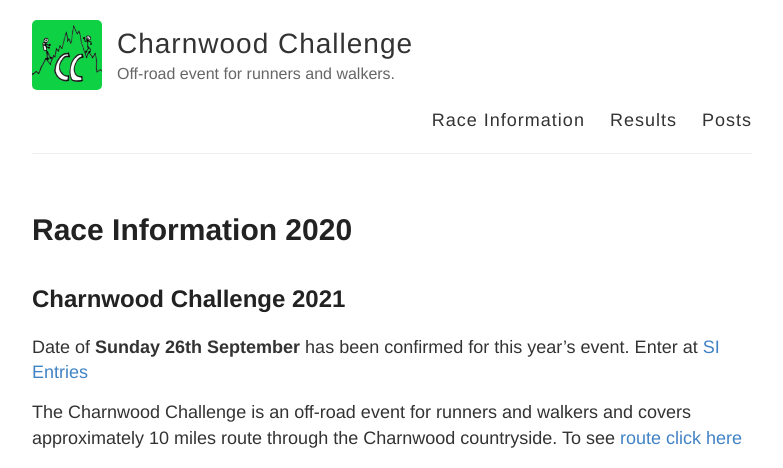
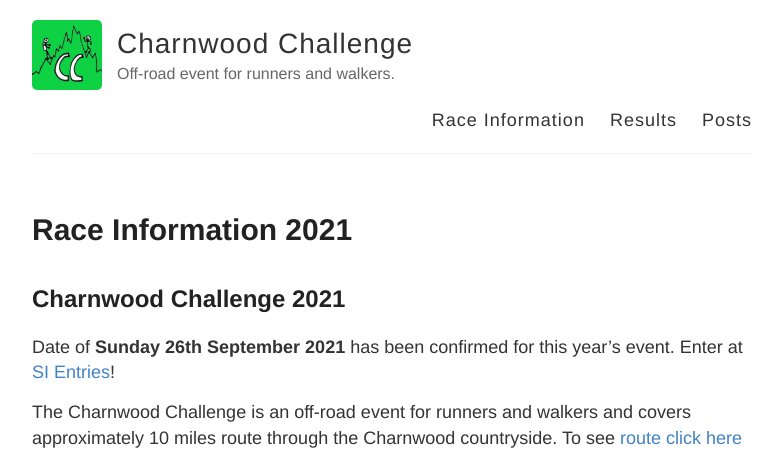
Before and after one commit to Charnwood-Challenge/Charnwood-Challenge.github.io, a Jekyll site: the page built from raceinformation.md, in a window 1280 px wide and 900 px high. Shown: the top 468 px of the window, without its empty margins (248-1031 px from the left). Built offline with Jekyll 4.4.1, drawn with Linux system fonts in a browser that asks for light colours.

Commit message:
Update raceinformation.md

```diff
--- a/raceinformation.md
+++ b/raceinformation.md
@@ -1,12 +1,12 @@
 ---
 layout: page
-title: Race Information 2020
+title: Race Information 2021
 permalink: /raceinformation/
 ---
 
 ## Charnwood Challenge 2021
-Date of **Sunday 26th September** has been confirmed for this year's event.
-Enter at [SI Entries](https://www.sientries.co.uk/event.php?event_id=8358)
+Date of **Sunday 26th September 2021** has been confirmed for this year's event.
+Enter at [SI Entries](https://www.sientries.co.uk/event.php?event_id=8358)!
 
 The Charnwood Challenge is an off-road event for runners and walkers and covers approximately 10 miles route through the Charnwood countryside. To see [route click here](https://charnwoodchallenge.me/raceinformation/#route)
 
```
